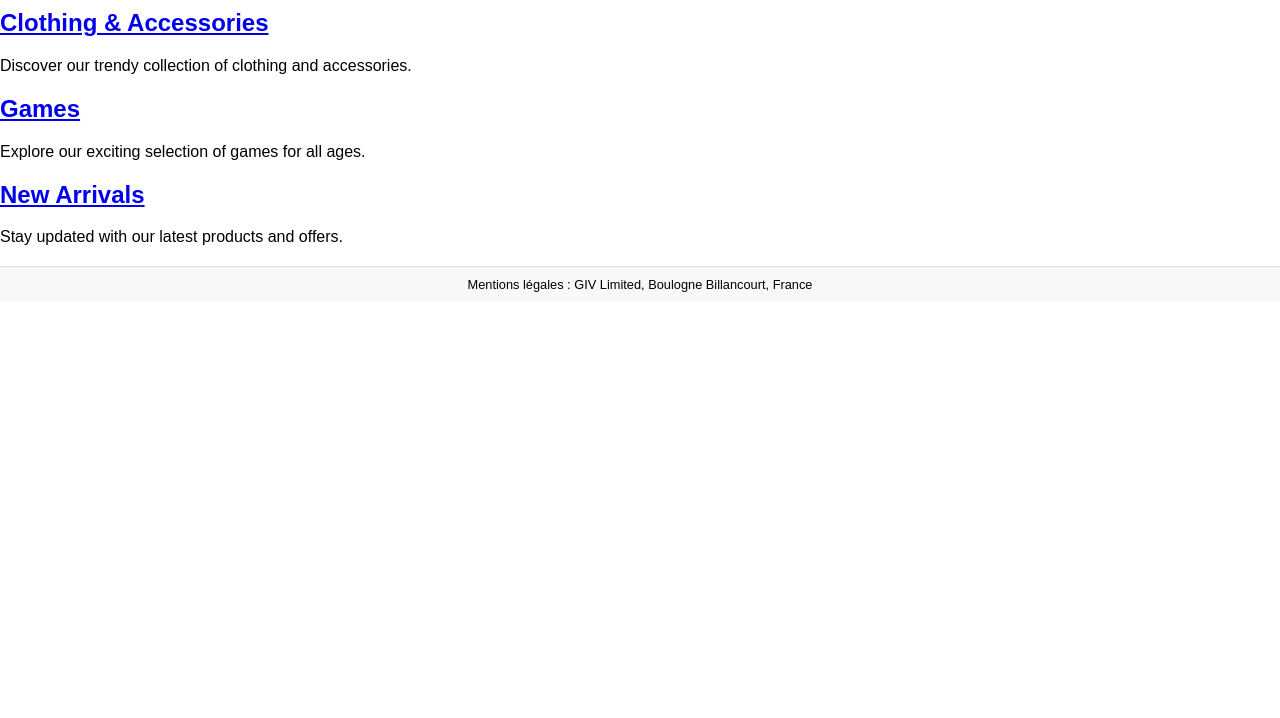
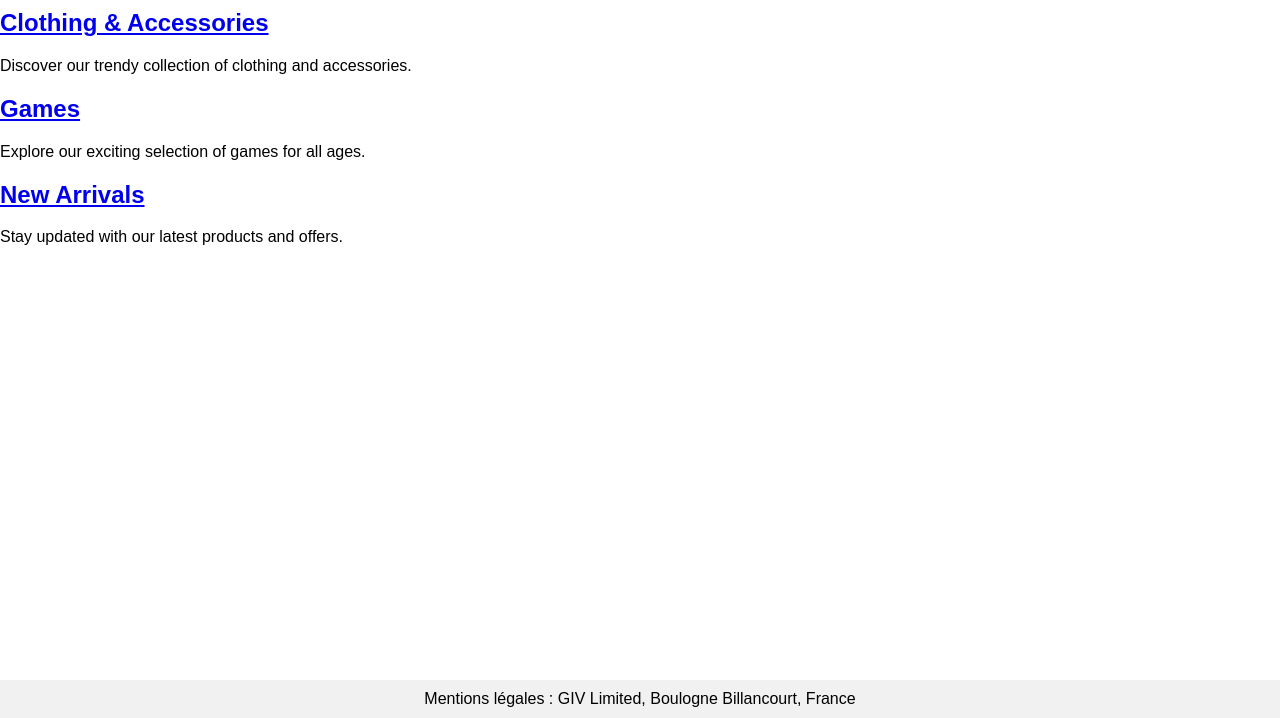
Before and after one commit to KeziahVandepuy/KeziahVandepuy.github.io, a plain HTML site: page index.html in a window 1280 px wide. Shown: the part 82-800 px from the top of the page. Drawn offline with Linux system fonts and the light colour scheme.

Commit message:
Update index.html

```diff
--- a/index.html
+++ b/index.html
@@ -72,7 +72,7 @@
         </section>
     </main>
 
-    <footer style="font-size: 0.8em; text-align: center; margin-top: 20px; padding: 10px; background-color: #f8f8f8; border-top: 1px solid #ddd;">
+    <footer style="position: fixed; bottom: 0; width: 100%; background-color: #f1f1f1; text-align: center; padding: 10px 0;">
         Mentions légales : GIV Limited, Boulogne Billancourt, France
     </footer>
 </body>
```
